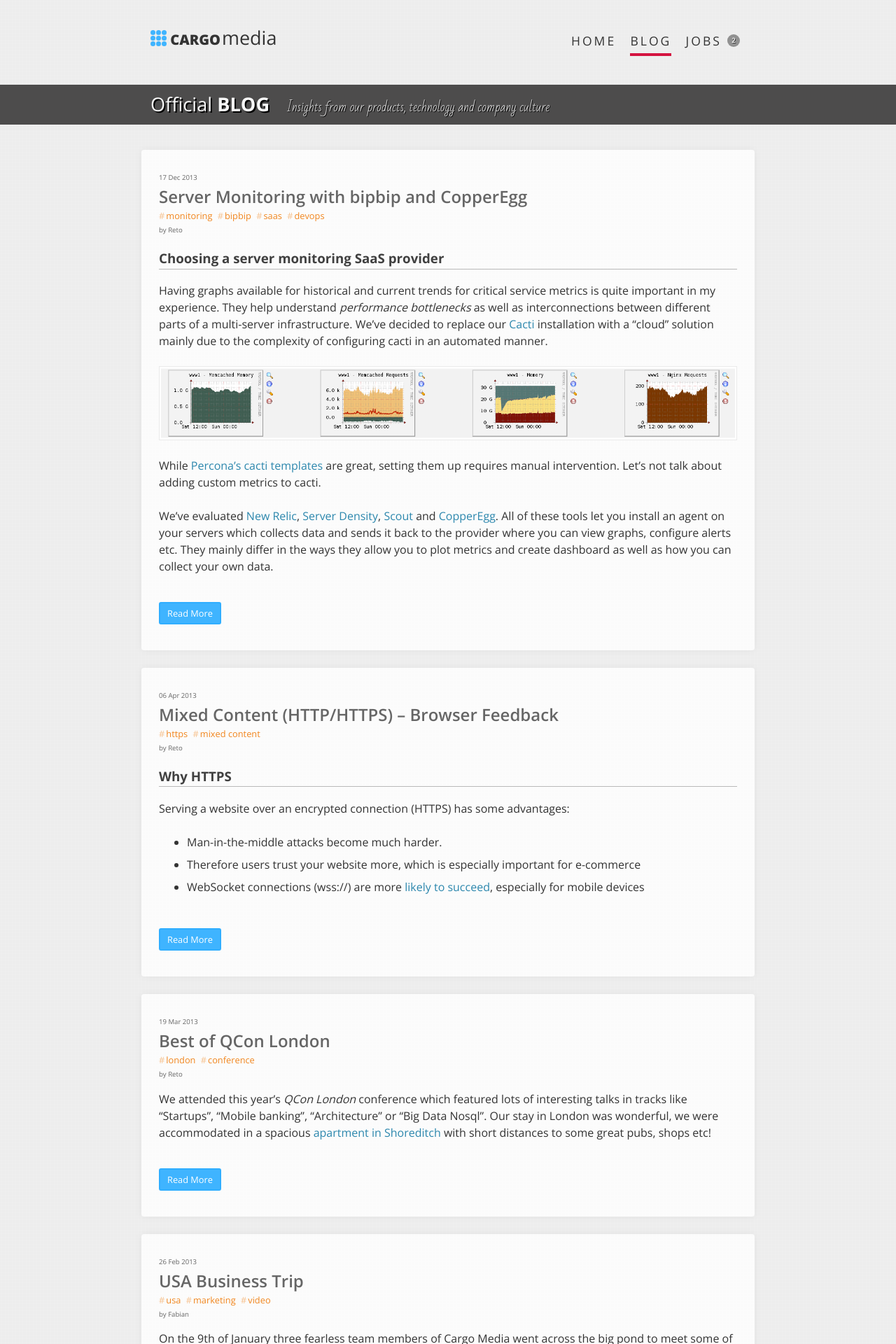
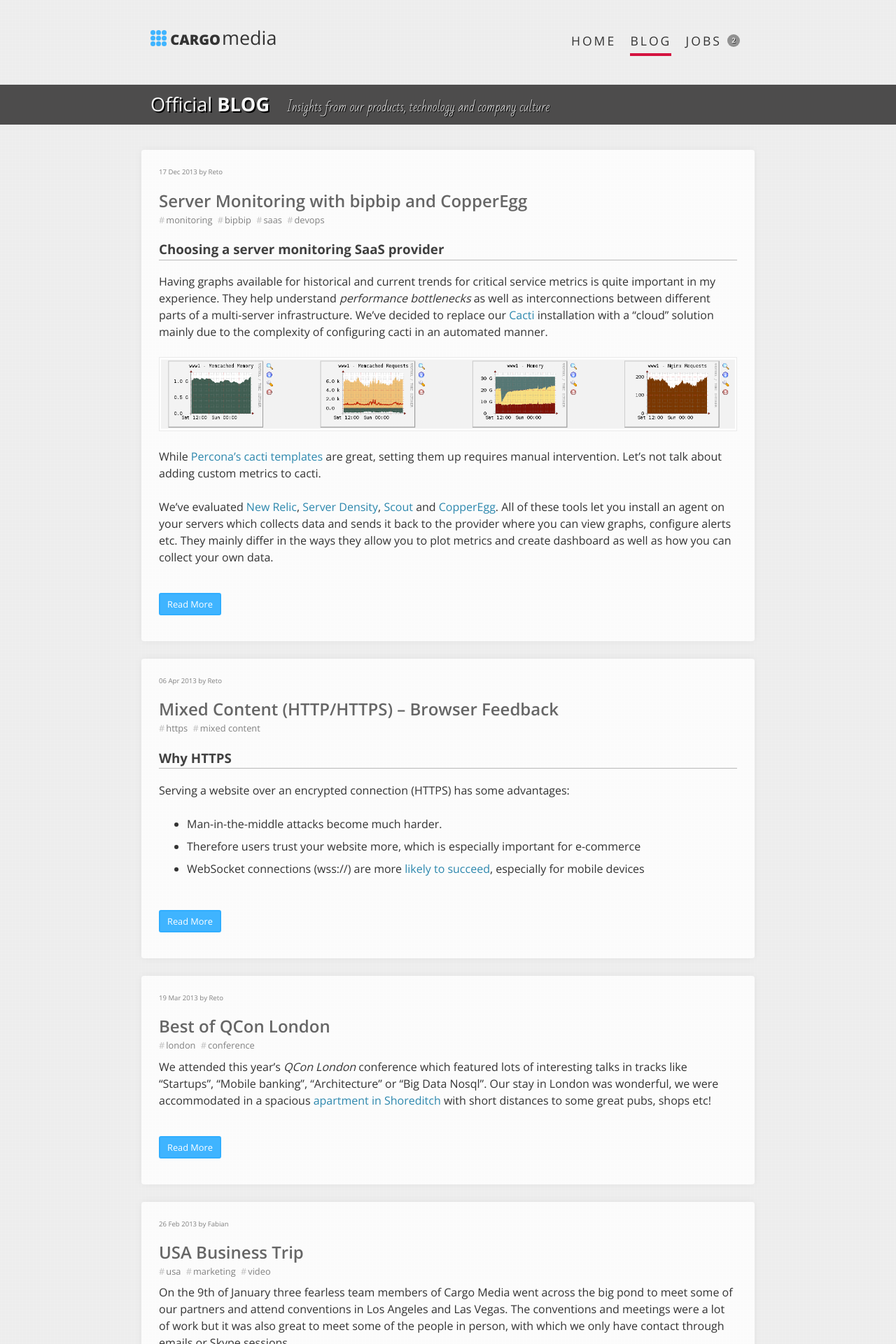
Before and after one commit to rysie/cargomedia.github.io, a Jekyll site: the page built from blog/index.html, in a window 1280 px wide. Shown: the top 1920 px of the page at 70% size. Built offline with Jekyll 4.4.1, drawn with Linux system fonts in a browser that asks for light colours; Markdown is read by kramdown in place of the engine named in the settings; the list of posts is cut into pages by our own code; some of the changed text lies outside the part shown.

Commit message:
simplify blog head design

```diff
--- a/_layouts/post.html
+++ b/_layouts/post.html
@@ -5,7 +5,8 @@ comments: true
 
 <div class="article article-post sheet">
 	<div class="boxAlternative">
-		{% if page.date %}<time class="post-timestamp">{{ page.date | date_to_string }}</time>{% endif %}
+		<p class="post-meta">{% if page.date %}<time>{{ page.date | date_to_string }}</time>{% endif %} {% if page.owner %}by {{ page.owner }}{% endif %}</p>
+
 		<h2 class="post-title">{{ page.title }}</h2>
 		{% if page.tags %}
 			<p class="post-tags tags nowrap">
@@ -14,7 +15,6 @@ comments: true
 				{% endfor %}
 			</p>
 		{% endif %}
-		{% if page.owner %}<p class="post-owner">by {{ page.owner }}</p>{% endif %}
 
 		<div class="post-content">
 			{{ content }}
--- a/blog/index.html
+++ b/blog/index.html
@@ -14,7 +14,7 @@ slug: blog
 	<ul class="posts">
 		{% for post in paginator.posts %}
 		<li class="post boxAlternative">
-			{% if post.date %}<time class="post-timestamp">{{ post.date | date_to_string }}</time>{% endif %}
+			<p class="post-meta">{% if post.date %}<time>{{ post.date | date_to_string }}</time>{% endif %} {% if post.owner %}by {{ post.owner }}{% endif %}</p>
 			<h2 class="post-title"><a href="{{ post.url }}" class="post-title-link">{{ post.title }}</a></h2>
 			{% if post.tags %}
 			<p class="post-tags tags nowrap">
@@ -23,7 +23,6 @@ slug: blog
 				{% endfor %}
 			</p>
 			{% endif %}
-			{% if post.owner %}<p class="post-owner">by {{ post.owner }}</p>{% endif %}
 			<div class="post-content">
 				{% if post.content contains '<!--more-->' %}
 				{{ post.content | split:'<!--more-->' | first }}
--- a/css/main.css
+++ b/css/main.css
@@ -403,7 +403,7 @@ strong {
 }
 .tags {
   font-size: 0.8rem;
-  color: #f1861e;
+  color: #808080;
 }
 .tags .tag {
   margin-right: 4px;
@@ -418,23 +418,15 @@ strong {
   padding: 0;
   list-style: none;
 }
-.post-timestamp {
-  font-size: 0.6rem;
-  color: #666666;
-}
 .post-title {
   margin: 0;
 }
-.post-owner {
+.post-meta {
   font-size: 0.6rem;
-  color: #666666;
+  color: #808080;
 }
 .post-tags {
   margin-bottom: 4px;
-}
-.post-owner {
-  font-size: 0.6rem;
-  color: #666666;
 }
 .post-content {
   margin-bottom: 12px;
```
Also changed, not shown: css/main.less (+3 -13 lines).
